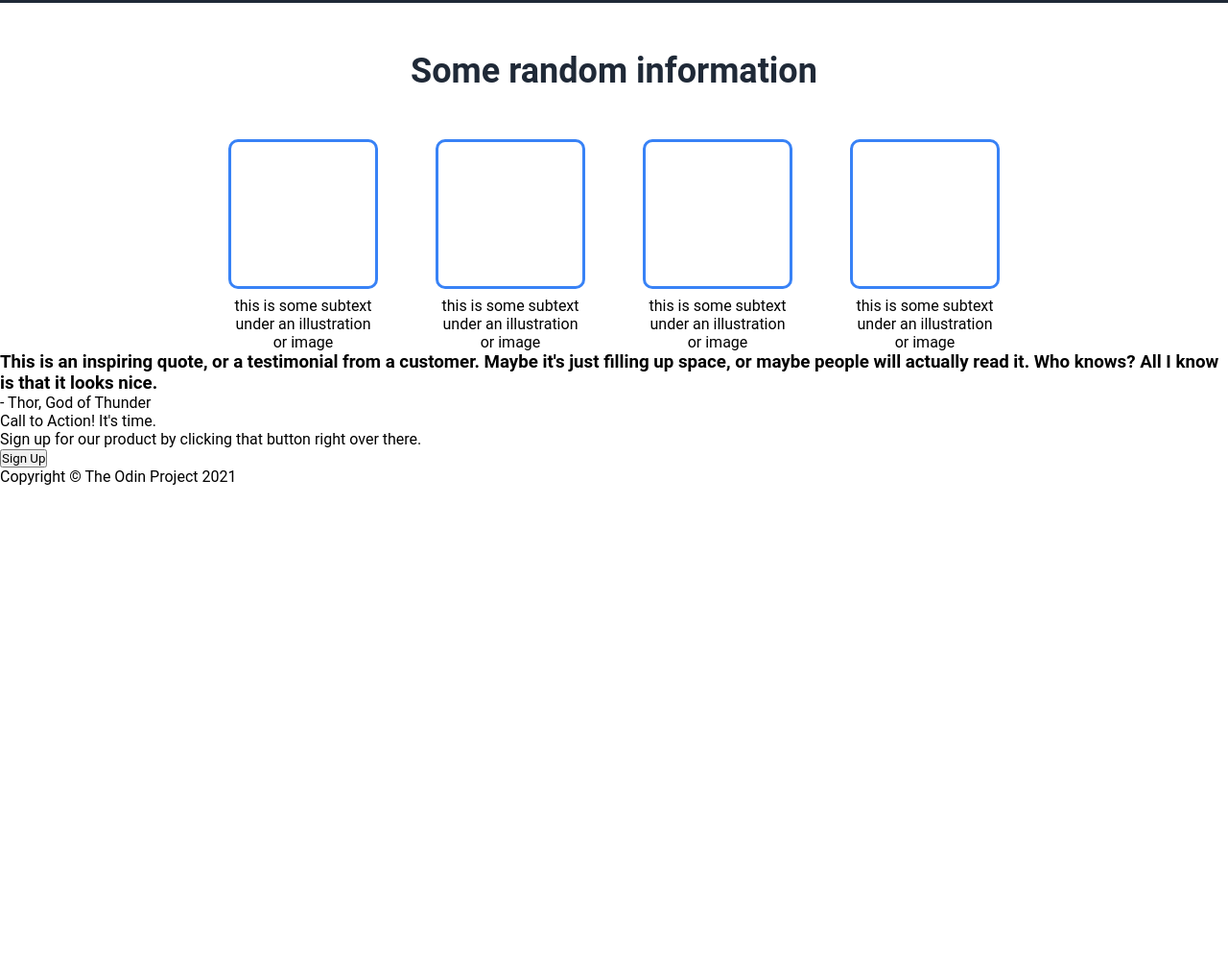
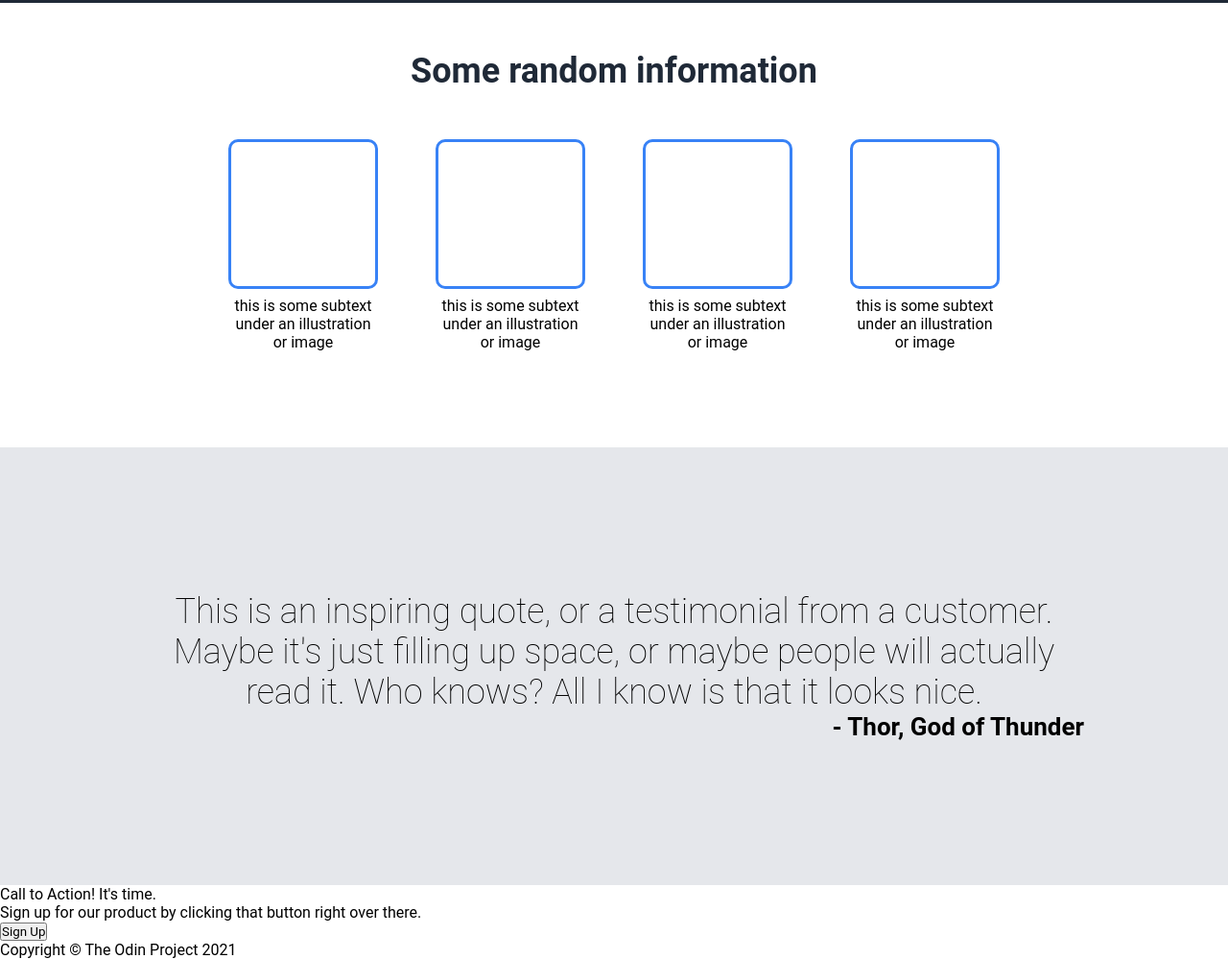
Before and after one commit to jguneratne/landing-page-exercise, a plain HTML site: page index.html in a window 1280 px wide. Shown: the part 445-1444 px from the top of the page at 96% size. Before the commit the page ends 951 px from the top, so only its background shows below. Drawn offline with Linux system fonts and the light colour scheme.

Commit message:
Add padding to .block-two and style quote in .block-three

```diff
--- a/index.html
+++ b/index.html
@@ -34,7 +34,6 @@
     <h2>Some random information</h2>
 
     <div class="block-two">
-
         <div class="block-flex">
             <div class="block"></div>
             <ul class="subtext">
@@ -62,12 +61,10 @@
                 <li>this is some subtext under an illustration or image</li>
             </ul>
         </div>
-
-
     </div>
 
     <div class="block-three">
-        <h3>This is an inspiring quote, or a testimonial from a customer. Maybe it's just filling up space, or maybe people will actually read it. Who knows? All I know is that it looks nice.</h3>
+        <p class="quote">This is an inspiring quote, or a testimonial from a customer. Maybe it's just filling up space, or maybe people will actually read it. Who knows? All I know is that it looks nice.</p>
         <p class="attribution">- Thor, God of Thunder</p>
     </div>
 
--- a/style.css
+++ b/style.css
@@ -53,7 +53,6 @@
     border-radius: 10px;
 }
 
-
 .box {
     width: 500px;
     height: 220px;
@@ -91,7 +90,28 @@
     text-align: center;
     width: 150px;
     margin-top: 8px;
+    margin-bottom: 100px;
 }
+
+.block-three {
+    background-color: #e5e7eb;
+    height: 100%;
+    padding: 150px;
+}
+
+.quote {
+    font-size: 36px;
+    font-weight: lighter;
+    text-align: center;
+    font-color: #1f2937
+}
+
+.attribution {
+    font-weight: bold;
+    font-size: 26px;
+    text-align: right;
+}
+
 
 h1 {
     font-size: 48px;
@@ -109,6 +129,7 @@ h2 {
     padding-bottom: 50px;
 }
 
+
 ul {
     list-style: none;
     padding: 0px;
```
